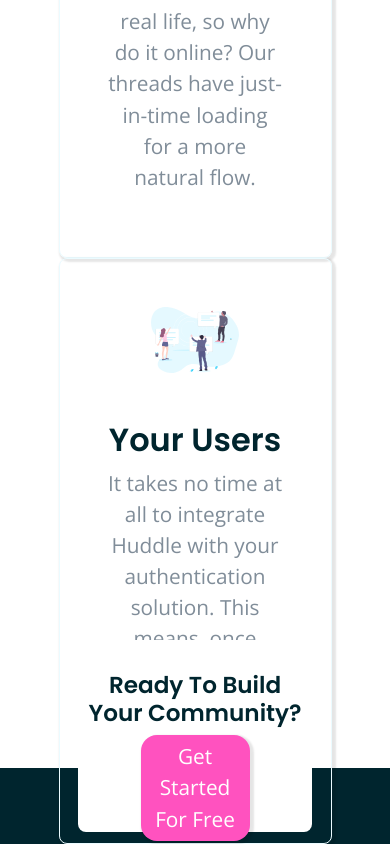
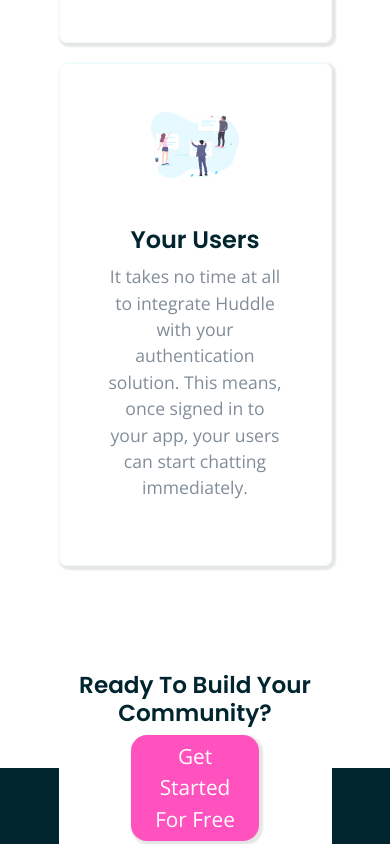
Before and after one commit to bcr95/huddle-landing-page, a plain HTML site: page index.html in a window 390 px wide. Shown: the part 2228-3072 px from the top of the page. Drawn offline with nearby package versions, Linux system fonts and the light colour scheme.

Commit message:
Quinto commit - Ajustes mobile

```diff
--- a/estilo.css
+++ b/estilo.css
@@ -380,3 +380,22 @@
     }
 
 }
+
+@media (max-width: 500px) {
+
+    /* Segunda Section */
+    h2 {
+        font-size: 1.5rem;
+    }
+
+    .subtitle {
+        font-size: 1.1rem;
+    }
+
+    /* Terceira Section */
+    .end {
+        width: 70%;
+        height: 14rem;
+        margin-left: 15%;
+    }
+}
```
